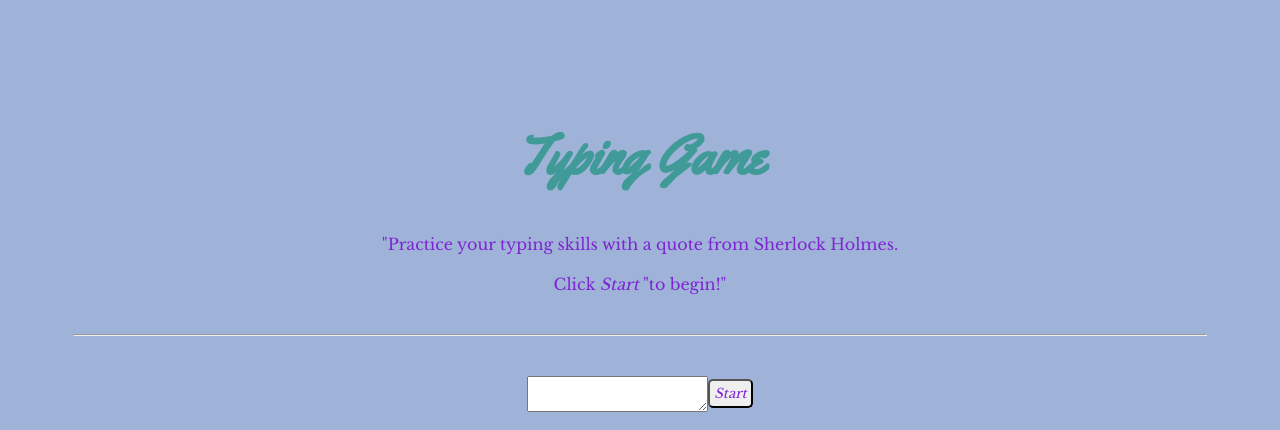
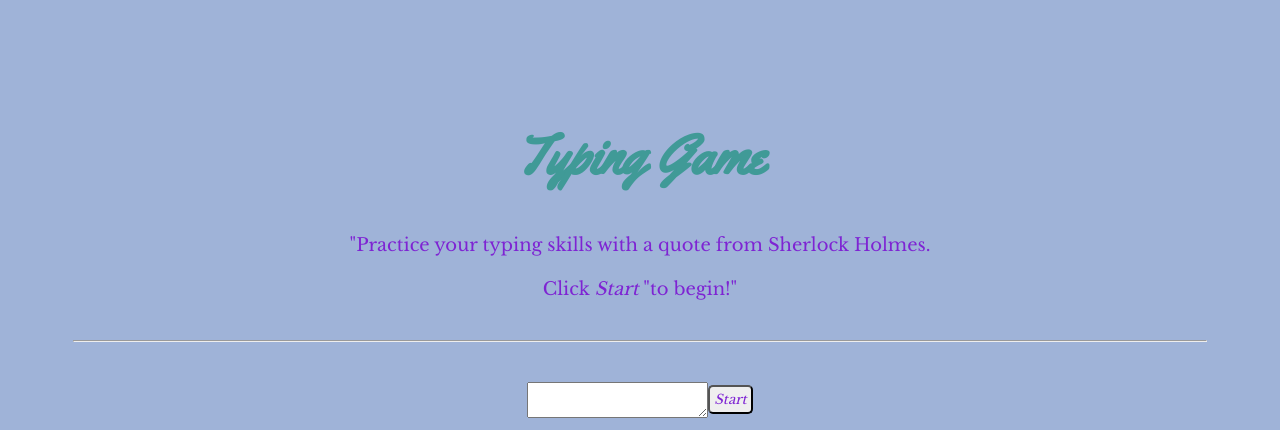
Before and after one commit to Dreamy26/typingGame, a plain HTML site: page index.html in a window 1280 px wide. Shown: the top 430 px of the page. Drawn offline with nearby package versions, Linux system fonts and the light colour scheme.

Commit message:
adds sizing to <p> tags

```diff
--- a/style.css
+++ b/style.css
@@ -21,7 +21,7 @@ body {
     display: flex;
     flex-direction: column;
     padding: 65px;
-   @media only screen and (max-width:950px){display: inline;}
+   @media only screen and (max-width:926px){display: inline;}
 }
 .container > section {
      margin: ;
@@ -52,6 +52,7 @@ h1 {
 p {
 
     text-align: center;
+    font-size: 18px;
     font-family: 'Libre Baskerville', serif;
     margin-bottom: 40px;
 }
```
